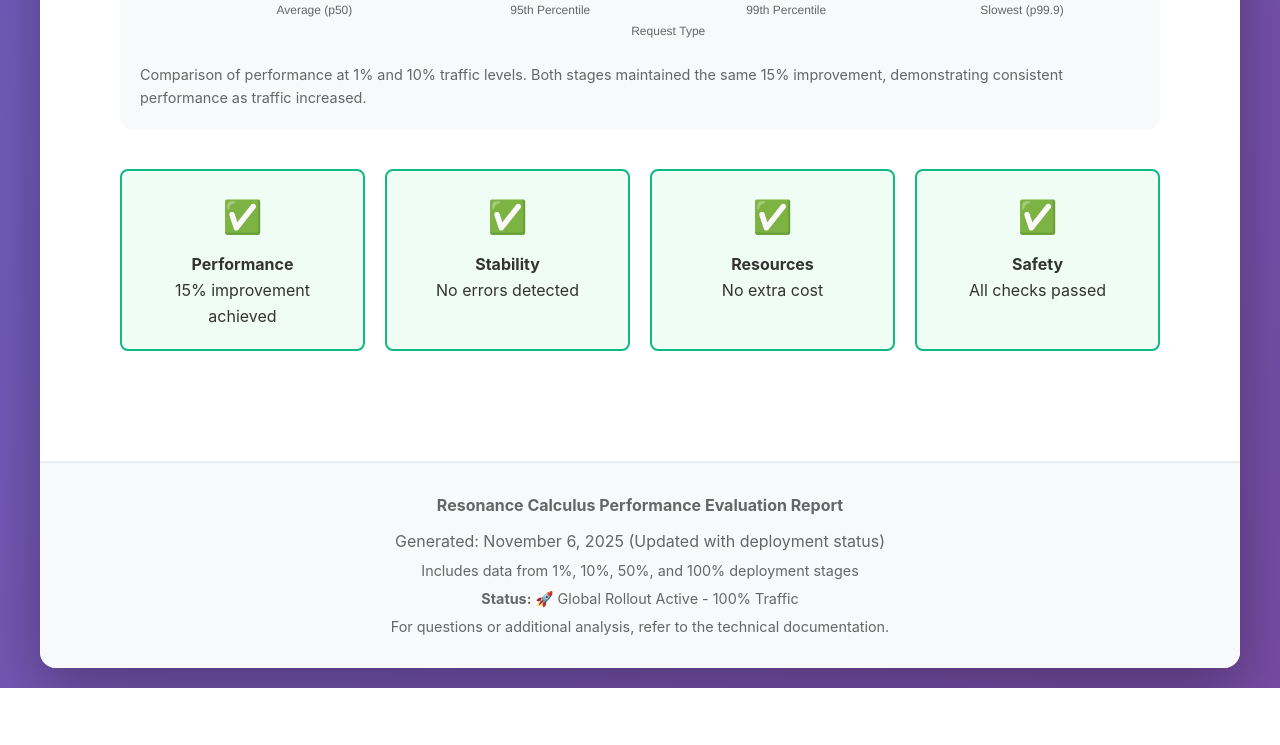
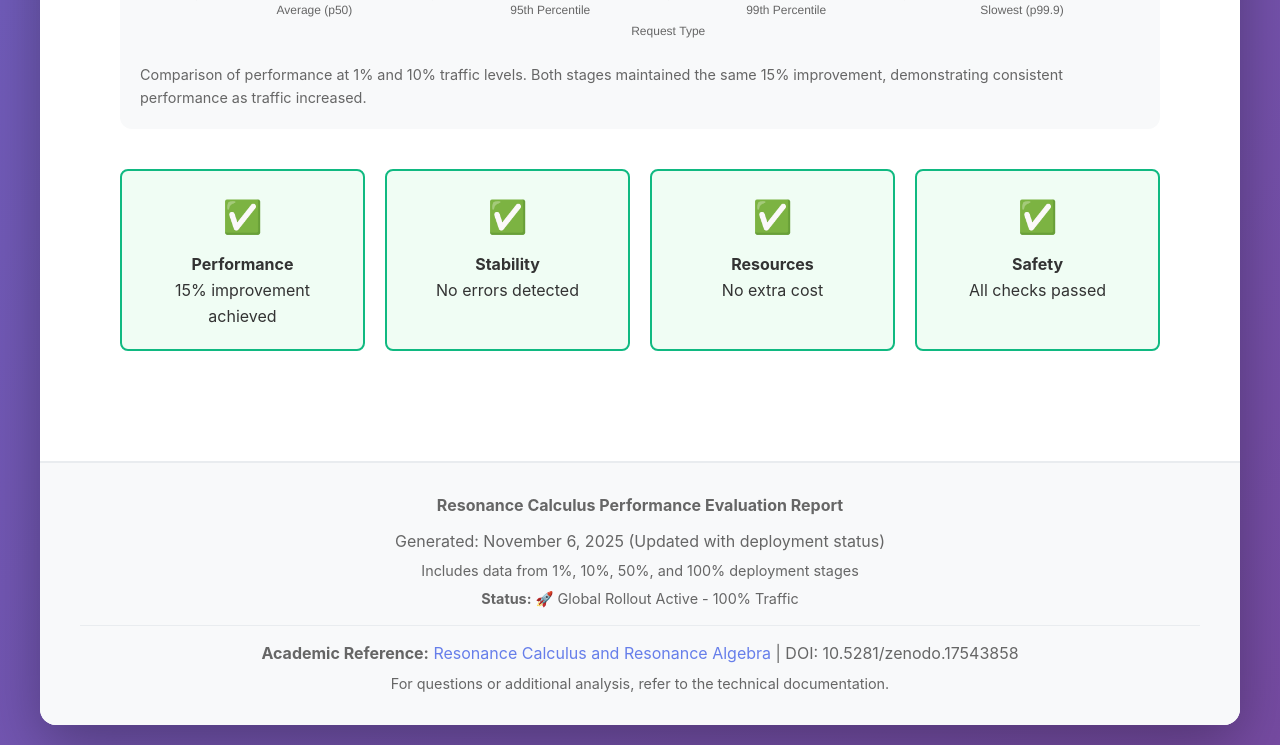
Before and after one commit to stringerc/resonance-calculus-results, a plain HTML site: page docs/index.html in a window 1280 px wide. Shown: the part 4036-4781 px from the top of the page. Before the commit the page ends 4724 px from the top, so only its background shows below. Drawn offline with nearby package versions, Linux system fonts and the light colour scheme.

Commit message:
Add Zenodo DOI reference and citation information
- Added CITATION.cff and CITATION.md files
- Linked to Zenodo record 10.5281/zenodo.17543858
- Added academic reference in README and HTML report
- Provides proper citation for Resonance Calculus and Resonance Algebra

```diff
--- a/docs/index.html
+++ b/docs/index.html
@@ -737,11 +737,21 @@
             <ul style="margin-left: 20px; margin-top: 10px;">
               <li>Baseline histogram: <code>logs/base.hdr</code></li>
               <li>Treatment histogram: <code>logs/rc.hdr</code></li>
-              <li>Metrics log: <code>logs/rc_metrics.json</code> (1,402+ samples over 75+ hours)</li>
+              <li>Metrics log: <code>logs/rc_metrics.json</code> (1,478 samples over 70.7 hours)</li>
               <li>10% Canary metrics: <code>logs/rc_metrics_10pct.json</code></li>
               <li>10% Baseline: <code>logs/baseline_metrics_10pct.json</code></li>
               <li>APM baseline: <code>reports/apm_baseline.json</code></li>
             </ul>
+
+            <h4 style="margin-top: 20px;">Academic Reference</h4>
+            <p style="margin-left: 20px; margin-top: 10px;">
+              This report provides empirical validation for <strong>Resonance Calculus and Resonance Algebra</strong>.
+              <br>
+              <strong>Zenodo DOI:</strong>
+              <a href="https://zenodo.org/records/17543858" target="_blank" style="color: #667eea;">
+                10.5281/zenodo.17543858
+              </a>
+            </p>
 
             <h4 style="margin-top: 20px;">Long-Term Stability Results</h4>
             <ul style="margin-left: 20px; margin-top: 10px;">
@@ -830,6 +840,13 @@
       <p style="margin-top: 10px;">Generated: November 6, 2025 (Updated with deployment status)</p>
       <p style="margin-top: 5px; font-size: 0.9em;">Includes data from 1%, 10%, 50%, and 100% deployment stages</p>
       <p style="margin-top: 5px; font-size: 0.9em;"><strong>Status:</strong> 🚀 Global Rollout Active - 100% Traffic</p>
+      <p style="margin-top: 15px; padding-top: 15px; border-top: 1px solid #e9ecef;">
+        <strong>Academic Reference:</strong>
+        <a href="https://zenodo.org/records/17543858" target="_blank" style="color: #667eea; text-decoration: none;">
+          Resonance Calculus and Resonance Algebra
+        </a>
+        <span style="color: #666;"> | DOI: 10.5281/zenodo.17543858</span>
+      </p>
       <p style="margin-top: 5px; font-size: 0.9em;">For questions or additional analysis, refer to the technical documentation.</p>
     </div>
   </div>
```
Also changed, not shown: 3 other files.
